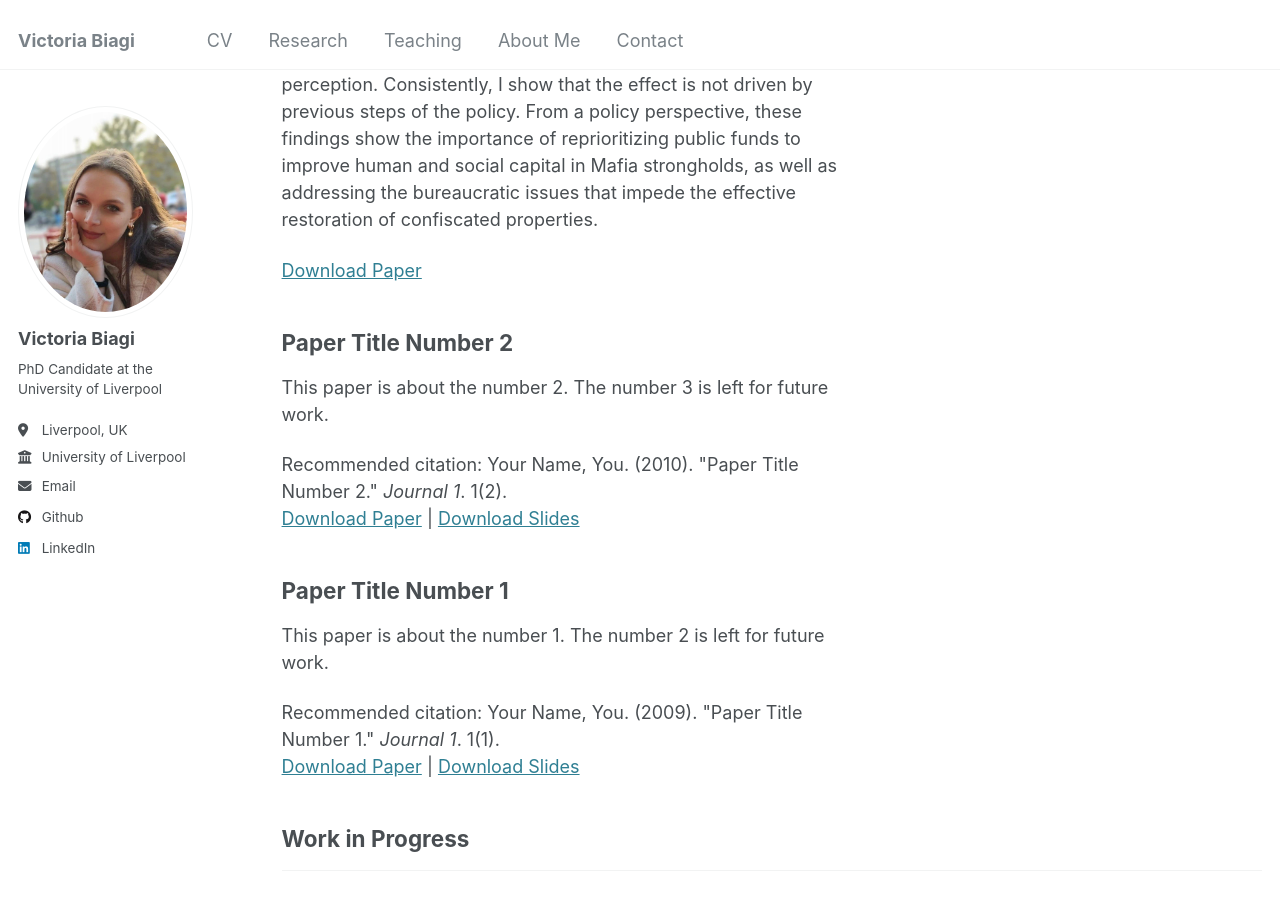
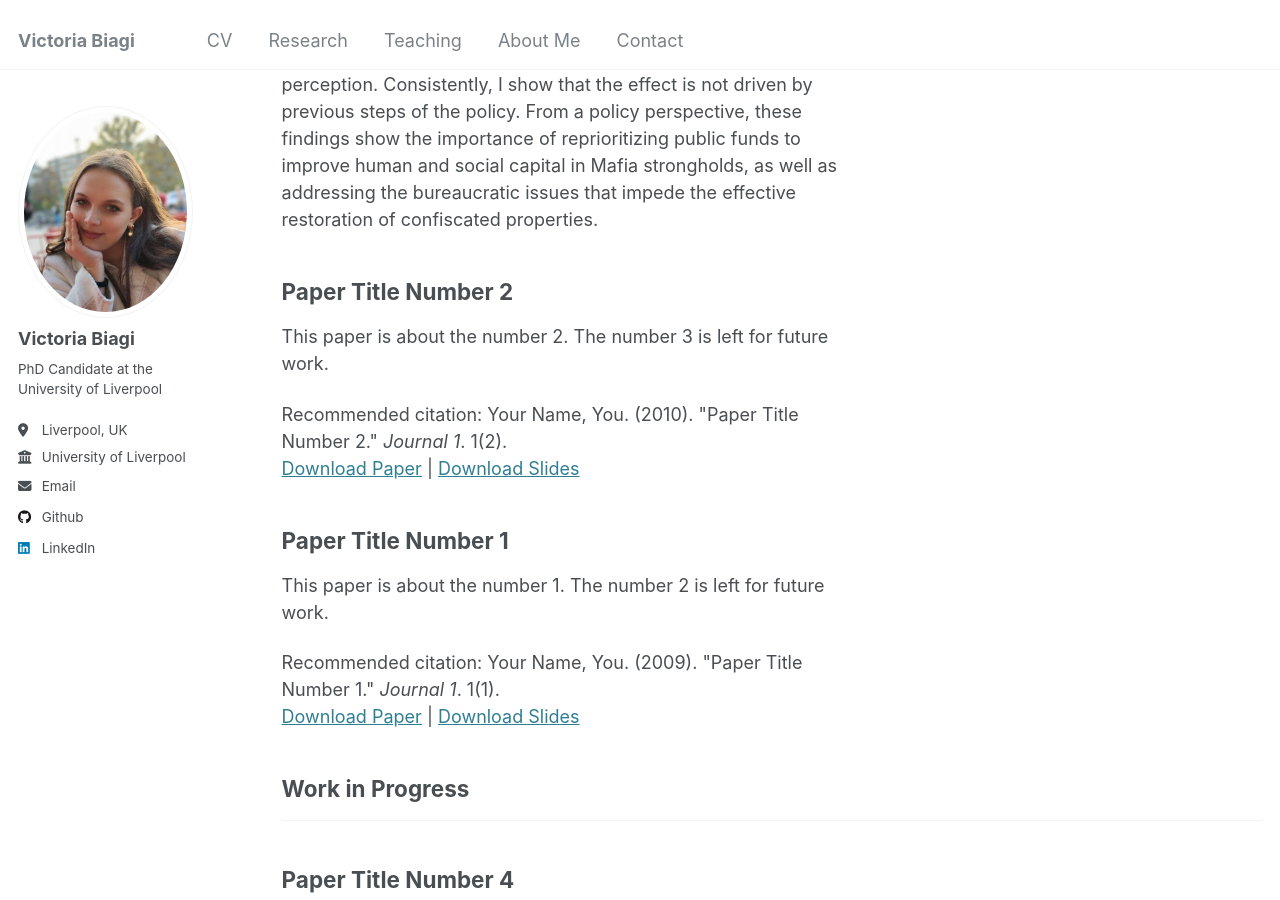
Before and after one commit to victoriabiagi/victoriabiagi.github.io, a Jekyll site: the page built from _pages/publications.html, in a window 1280 px wide and 900 px high, scrolled down 649 px. Built offline with Jekyll 4.4.1, drawn with Linux system fonts in a browser that asks for light colours.

Commit message:
Update archive-single.html

```diff
--- a/_includes/archive-single.html
+++ b/_includes/archive-single.html
@@ -53,10 +53,6 @@
       <p>Recommended citation: {{ post.citation }}<br /><a href="{{ post.slidesurl }}">Download Slides</a></p>
     {% elsif post.citation %}
       <p>Recommended citation: {{ post.citation }}</p>
-    {% elsif post.paperurl %}
-      <p><a href=" {{ post.paperurl }} ">Download Paper</a></p>
-    {% elsif post.slidesurl %}
-      <p><a href="{{ post.slidesurl }}">Download Slides</a></p>
     {% endif %}
 
   </article>
```
